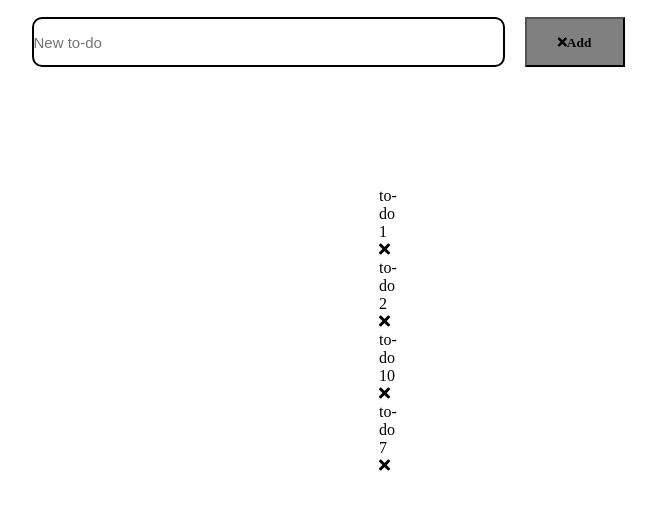
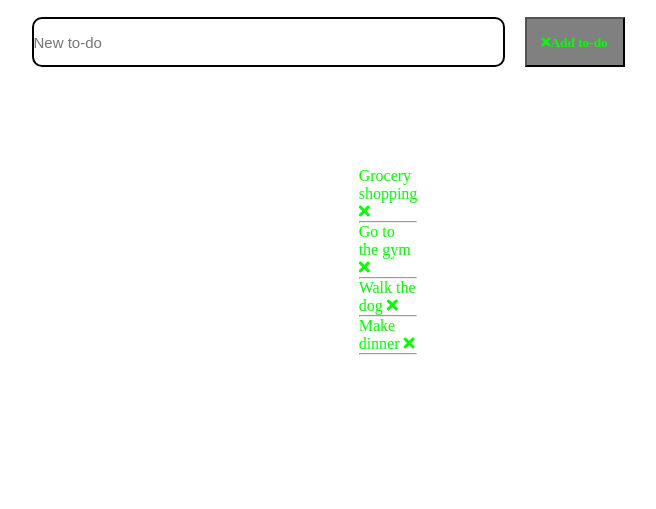
Before and after one commit to Danny-Brogno/vue-todolist, a plain HTML site: page index.html in a window 1280 px wide. Shown: the part 109-618 px from the top of the page, without its empty margins (312-968 px from the left). Drawn offline with nearby package versions, Linux system fonts and the light colour scheme.

Commit message:
addition

```diff
--- a/css/style.css
+++ b/css/style.css
@@ -14,6 +14,7 @@ a {
 li {
   list-style: none;
 }
+
 /* ------------------CLASSES TO BE USED MULTIPLE TIMES----------------------- */
 
 .padTop {
@@ -45,11 +46,17 @@ main button {
   height: 50px;
   margin-left: 20px;
   background-color: grey;
+  color: lime;
 }
 
 .grey-container {
-  height: 200px;
+  min-height: 200px;
   border-radius: 10px;
   background-color: grey;
+  color: lime;
   margin: 100px 700px;
 }
+
+.single-element {
+
+}
--- a/index.html
+++ b/index.html
@@ -35,14 +35,15 @@
 
       <div class="container-flex padTop">
         <input v-model="newTodo" @keyup.enter="createNewToDo" type="text" id="dannyInput" required minlength="2" maxlength="50" size="50" placeholder="New to-do">
-        <button @click="createNewToDo" class="fas fa-times">Add</button>
+        <button @click="createNewToDo" class="fas fa-times">Add to-do</button>
       </div>
 
-      <div class="container-flex padTop grey-container">
+      <div class="container-flex grey-container">
         <ul v-if="todos.length > 0">
           <li v-for="(todo, index) in todos">
             {{ todo }}
-            <i @click="clickDeleteTodo(index)" class="fas fa-times"></i>
+            <i @click="clickDeleteTodo(index)" class="pad-top single-element fas fa-times"></i>
+            <hr>
           </li>
         </ul>
         <h2 v-else>There is nothing to-do :-)</h2>
--- a/js/script.js
+++ b/js/script.js
@@ -17,10 +17,10 @@ function vueFunction() {
       "url": "img/boolean-logo.png",
 
       "todos": [
-        "to-do 1",
-        "to-do 2",
-        "to-do 10",
-        "to-do 7",
+        "Grocery shopping",
+        "Go to the gym",
+        "Walk the dog",
+        "Make dinner",
       ],
 
       newTodo: ""
@@ -32,12 +32,14 @@ function vueFunction() {
 
         if(this.newTodo.length > 0) {
           this.todos.push(this.newTodo);
-          this.newTodo = " ";
-        } // END OF IF
+          this.newTodo = "";
+        } else {
+          console.log("you haven't written anything :-(");
+        }
+      }, // END OF createNewToDo FUNCTION
 
-      }, // END OF createNewToDo FUNCTION
       clickDeleteTodo: function(index) {
-        this.todos.splice(index, 1);
+        this.todos.splice(index, 1);   // The splice() method adds/removes items to/from an array, and returns the removed item(s).
       }
     } // END OF METHODS
 
```
